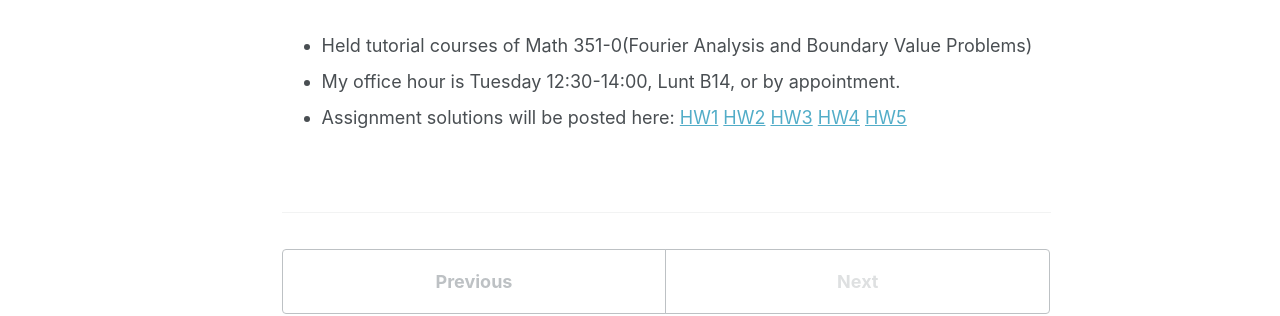
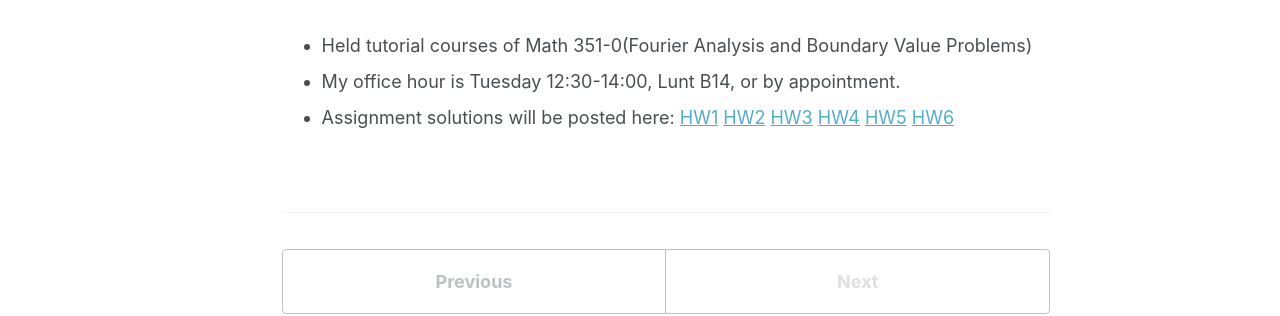
Before and after one commit to zhc515/zhc515.github.io, a Jekyll site: the page built from _teaching/2024-fall-teaching-2.md, in a window 1280 px wide. Shown: the part 189-505 px from the top of the page. Built offline with Jekyll 4.4.1, drawn with Linux system fonts in a browser that asks for light colours.

Commit message:
Update 2024-fall-teaching-2.md

```diff
--- a/_teaching/2024-fall-teaching-2.md
+++ b/_teaching/2024-fall-teaching-2.md
@@ -16,3 +16,4 @@ location: "Evanston, US"
 [HW3](http://zhc515.github.io/files/Math_351_HW3_solution.pdf)
 [HW4](http://zhc515.github.io/files/Math_351_HW4_solution.pdf)
 [HW5](http://zhc515.github.io/files/Math_351_HW5_solution.pdf)
+[HW6](http://zhc515.github.io/files/Math_351_HW6_solution.pdf)
```
